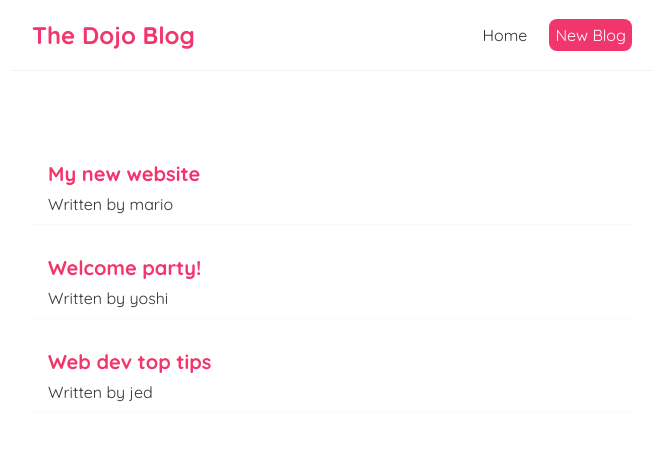
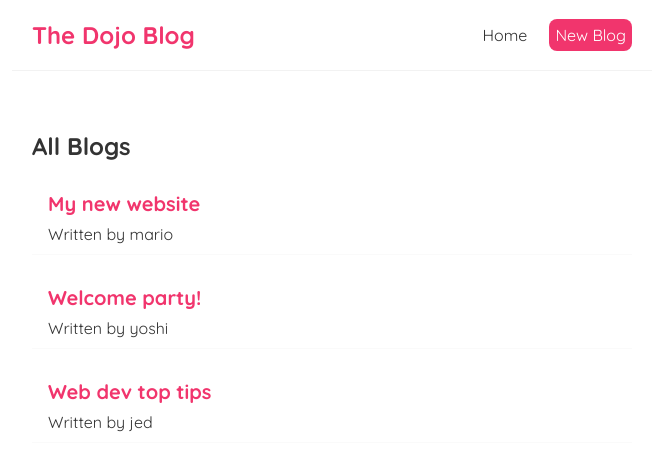
Before and after one commit to orvinjedalava/Demos, a React (Create React App) app in the folder NetNinja/dojo-blog/: page /create in a window 1280 px wide. Shown: the top 470 px of the page, without its empty margins (308-971 px from the left). Built offline with nearby package versions, Linux system fonts and the light colour scheme.

Commit message:
Updates from finishing Tutorial #11 - Props

```diff
--- /dev/null
+++ b/NetNinja/dojo-blog/src/components/BlogList.tsx
@@ -0,0 +1,23 @@
+type BlogListProps = {
+    title: string;
+    blogs: {
+        id: number;
+        title: string;
+        body: string;
+        author: string;
+    }[];
+}
+
+export const BlogList = ({ title, blogs }: BlogListProps) => {
+    return (
+        <div className="blog-list">
+            <h2>{ title }</h2>
+            {blogs.map(blog => (
+                <div className="blog-preview" key={blog.id}>
+                    <h2>{ blog.title }</h2>
+                    <p>Written by { blog.author }</p>
+                </div>
+            ))}
+        </div>
+    )
+}
--- a/NetNinja/dojo-blog/src/components/Home.tsx
+++ b/NetNinja/dojo-blog/src/components/Home.tsx
@@ -1,4 +1,5 @@
 import { useState } from 'react';
+import { BlogList } from './BlogList';
 
 export const Home: React.FC = () => {
     const[blogs, setBlogs] = useState([
@@ -8,12 +9,7 @@ export const Home: React.FC = () => {
     ]);
     return (
         <div className="home">
-            {blogs.map(blog => (
-                <div className="blog-preview" key={blog.id}>
-                    <h2>{ blog.title }</h2>
-                    <p>Written by { blog.author }</p>
-                </div>
-            ))}
+            <BlogList title='All Blogs' blogs={blogs}/>
         </div>
     )
 }
```
